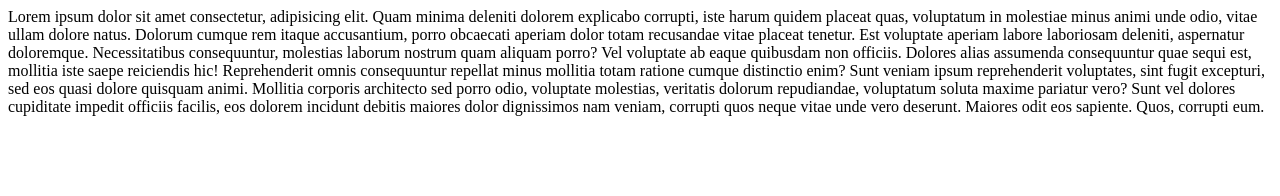
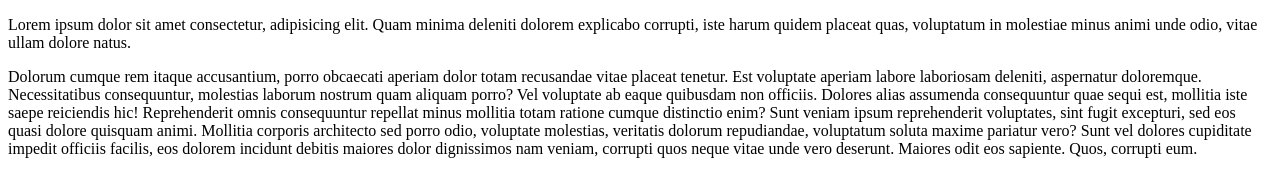
Before and after one commit to purotu/dm1-2024-github, a plain HTML site: page index.html in a window 1280 px wide. Drawn offline with Linux system fonts and the light colour scheme.

Commit message:
Modify index-page

```diff
--- a/index.html
+++ b/index.html
@@ -6,7 +6,8 @@
   <title>Projekti</title>
 </head>
 <body>
-  Lorem ipsum dolor sit amet consectetur, adipisicing elit. Quam minima deleniti dolorem explicabo corrupti, iste harum quidem placeat quas, voluptatum in molestiae minus animi unde odio, vitae ullam dolore natus.
+  <p>Lorem ipsum dolor sit amet consectetur, adipisicing elit. Quam minima deleniti dolorem explicabo corrupti, iste harum quidem placeat quas, voluptatum in molestiae minus animi unde odio, vitae ullam dolore natus.</p>
+
   Dolorum cumque rem itaque accusantium, porro obcaecati aperiam dolor totam recusandae vitae placeat tenetur. Est voluptate aperiam labore laboriosam deleniti, aspernatur doloremque. Necessitatibus consequuntur, molestias laborum nostrum quam aliquam porro?
   Vel voluptate ab eaque quibusdam non officiis. Dolores alias assumenda consequuntur quae sequi est, mollitia iste saepe reiciendis hic! Reprehenderit omnis consequuntur repellat minus mollitia totam ratione cumque distinctio enim?
   Sunt veniam ipsum reprehenderit voluptates, sint fugit excepturi, sed eos quasi dolore quisquam animi. Mollitia corporis architecto sed porro odio, voluptate molestias, veritatis dolorum repudiandae, voluptatum soluta maxime pariatur vero?
```
